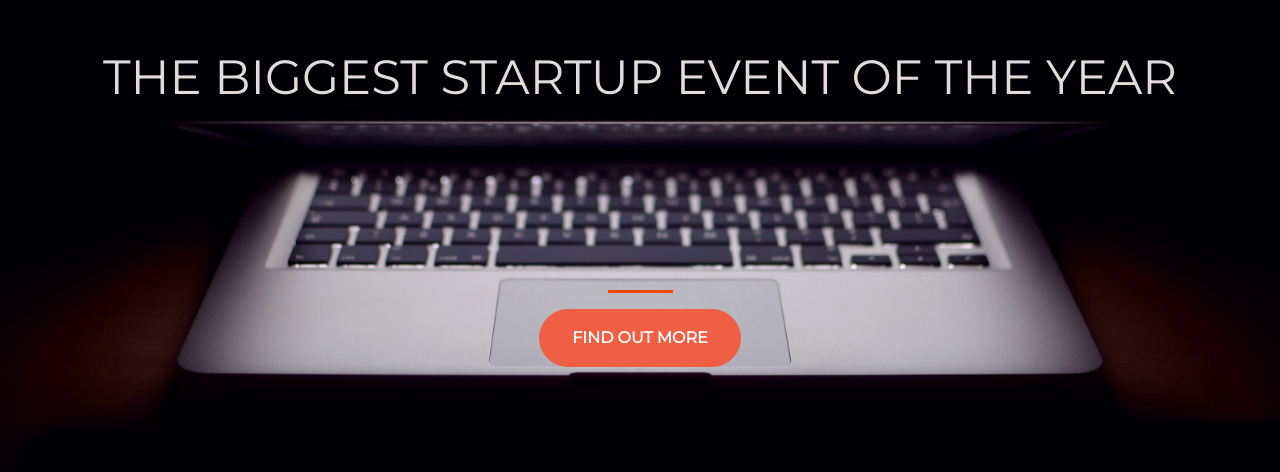
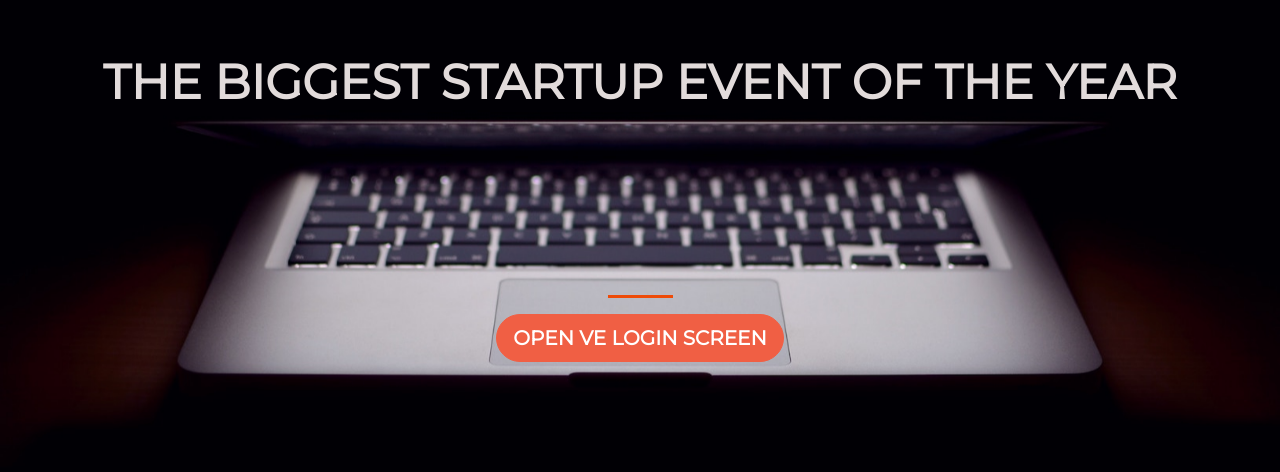
Before and after one commit to Hassan-ocs/Hassan-ocs.github.io, a plain HTML site: page index.html in a window 1280 px wide. Shown: the part 192-664 px from the top of the page. Drawn offline with nearby package versions, Linux system fonts and the light colour scheme.

Commit message:
Update index.html

```diff
--- a/index.html
+++ b/index.html
@@ -3,14 +3,15 @@
   <head>
     <title>Startup</title>
     <meta charset="UTF-8">
-  <meta name="viewport" content="width=device-width, initial-scale=1.0, shrink-to-fit=no">
-
+    <meta name="viewport" content="width=device-width, initial-scale=1.0, shrink-to-fit=no">
 
     <!-- Google Fonts -->
     <link href="https://fonts.googleapis.com/css?family=Montserrat" rel="stylesheet">
 
-    <!-- Bootstrap CSS from a CDN. This way you don't have to include the bootstrap file yourself -->
-    <link rel="stylesheet" href="https://stackpath.bootstrapcdn.com/bootstrap/4.3.1/css/bootstrap.min.css" integrity="sha384-ggOyR0iXCbMQv3Xipma34MD+dH/1fQ784/j6cY/iJTQUOhcWr7x9JvoRxT2MZw1T" crossorigin="anonymous">
+    <!-- Bootstrap CSS -->
+    <link rel="stylesheet" href="https://stackpath.bootstrapcdn.com/bootstrap/4.3.1/css/bootstrap.min.css"
+      integrity="sha384-ggOyR0iXCbMQv3Xipma34MD+dH/1fQ784/j6cY/iJTQUOhcWr7x9JvoRxT2MZw1T"
+      crossorigin="anonymous">
 
     <!-- Your own stylesheet -->
     <link rel="stylesheet" type="text/css" href="style.css">
@@ -19,16 +20,21 @@
     <div class="container d-flex align-items-center h-100">
       <div class="row">
         <header class="text-center col-12">
-        <h1 class="text-uppercase"><strong></strong>The biggest startup event of the year</strong></h1>
+          <h1 class="text-uppercase"><strong>The biggest startup event of the year</strong></h1>
         </header>
-        <!-- <button>Find out more</button> -->
+
         <div class="buffer col-12"></div>
+
         <section class="text-center col-12">
-        <hr>
-        <button type="button" class="btn btn-primary btn-xl">Find out more</button>
+          <hr>
+          <!-- Updated button with link -->
+          <a href="https://hassan-ocs.github.io/VE-login/"
+             class="btn btn-primary btn-lg"
+             target="_blank">
+             Open VE Login Screen
+          </a>
         </section>
       </div>
     </div>
-
   </body>
 </html>
```
